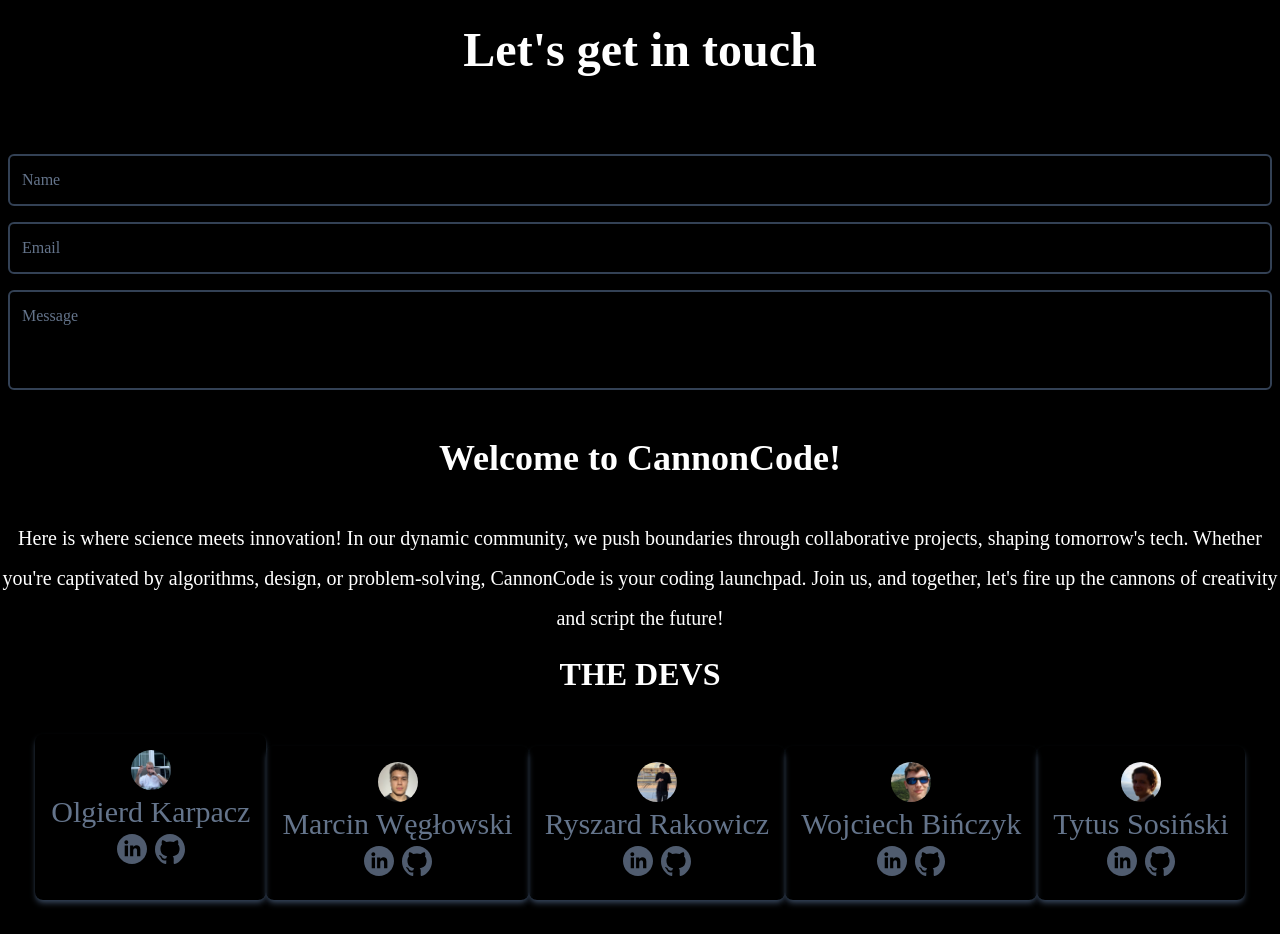
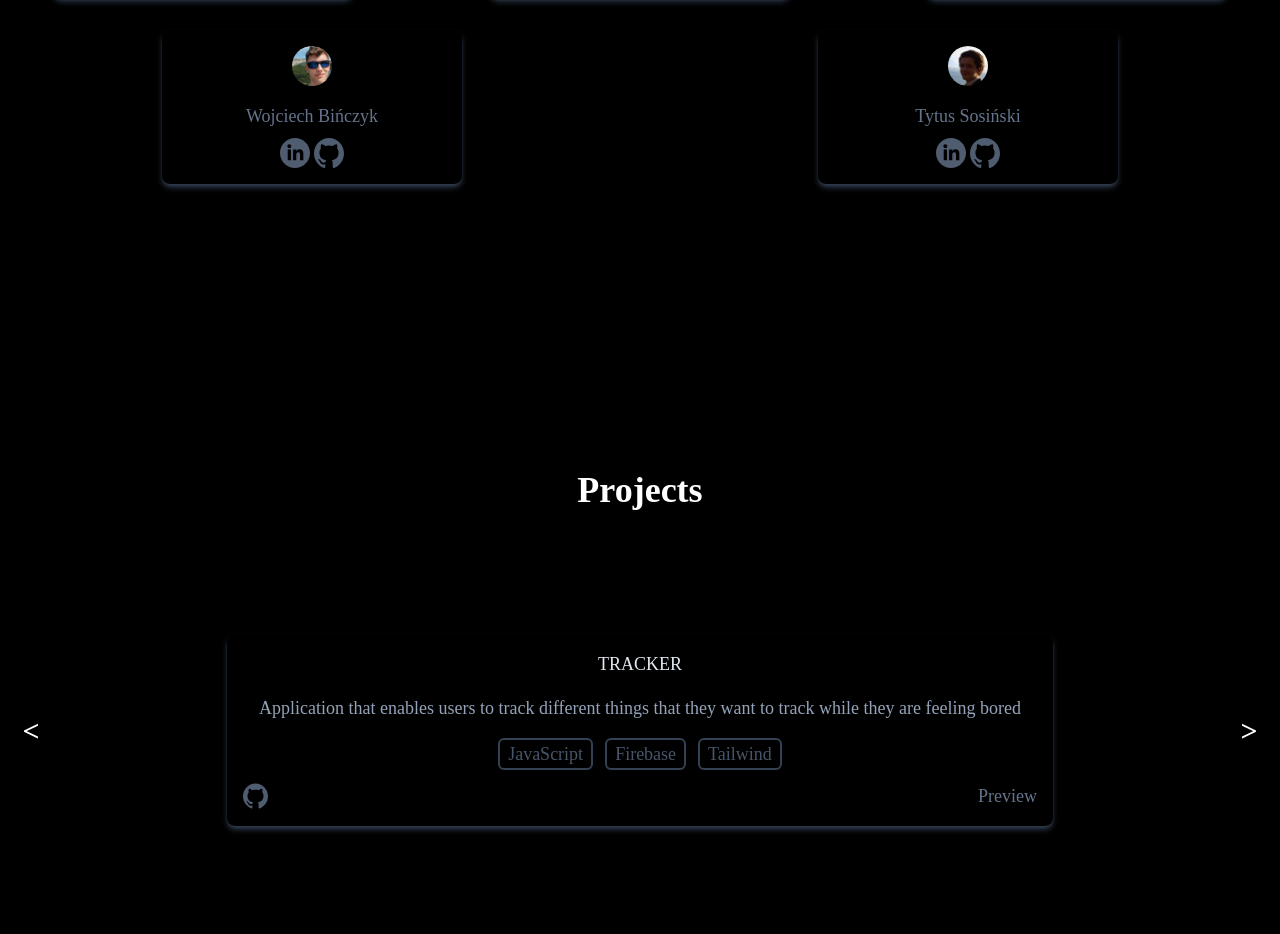
Before and after one commit to CannonCodeOrg/CannonCodeWeb, a React (Create React App) app: page / in a window 1280 px wide. Shown: the part 1558-2492 px from the top of the page. Built offline with nearby package versions, Linux system fonts and the light colour scheme; the HTML template or start-up script is replaced by a standard one.

Commit message:
about section & projects section

```diff
--- a/src/App.jsx
+++ b/src/App.jsx
@@ -9,9 +9,9 @@ function App() {
     <div className="w-full pb-[100px]">
       <Navbar />
       <Home />
+      <About />
       <Projects />
       <Contact />
-      <About />
     </div>
   );
 }
--- a/src/components/About.jsx
+++ b/src/components/About.jsx
@@ -3,9 +3,8 @@ import marcinimg from "../assets/images/marcin.jpg";
 import ryszardimg from "../assets/images/ryszard.jpg";
 import tytusimg from "../assets/images/tytus.jpg";
 import wojtekimg from "../assets/images/wojciech.jpg";
-import olgierdimg  from "../assets/images/olgierd.jpg";
-import linkedinlogo from "../assets/images/linkedinlogo.svg"
-import githublogo from "../assets/images/githubIcon.svg"
+import olgierdimg from "../assets/images/olgierd.jpg";
+import DevCard from "./DeveloperCard";
 
 
 const About = () => {
@@ -13,44 +12,45 @@ const About = () => {
   const developers = [
     {
       name: "Olgierd Karpacz",
-      linkedinLink:"https://www.linkedin.com/in/olgierd-karpacz/",
-      githubLink:"https://github.com/OKarpacz",
+      linkedInLink: "https://www.linkedin.com/in/olgierd-karpacz/",
+      githubLink: "https://github.com/OKarpacz",
       imageUrl: olgierdimg,
     },
     {
       name: "Marcin Węgłowski",
-      linkedinLink:"https://www.linkedin.com/in/marcin-w%C4%99g%C5%82owski/",
-      githubLink:"https://github.com/mweglowski",
+      linkedInLink: "https://www.linkedin.com/in/marcin-w%C4%99g%C5%82owski/",
+      githubLink: "https://github.com/mweglowski",
       imageUrl: marcinimg,
     },
     {
       name: "Ryszard Rakowicz",
-      linkedinLink:"https://www.linkedin.com/in/ryszard-rakowicz-a403112b5/",
-      githubLink:"https://github.com/",
+      linkedInLink: "https://www.linkedin.com/in/ryszard-rakowicz-a403112b5/",
+      githubLink: "https://github.com/",
       imageUrl: ryszardimg,
     },
     {
       name: "Wojciech Bińczyk",
-      linkedinLink:"https://www.linkedin.com/in/wojciech-binczyk/",
-      githubLink:"https://github.com/Rekar7",
+      linkedInLink: "https://www.linkedin.com/in/wojciech-binczyk/",
+      githubLink: "https://github.com/Rekar7",
       imageUrl: wojtekimg,
     },
     {
       name: "Tytus Sosiński",
-      linkedinLink:"https://www.linkedin.com/in/tytus-sosi%C5%84ski-2bb019204/",
-      githubLink:"https://github.com/",
+      linkedInLink: "https://www.linkedin.com/in/tytus-sosi%C5%84ski-2bb019204/",
+      githubLink: "https://github.com/",
       imageUrl: tytusimg,
     },
   ];
 
   return (
-    <div className="min-h-screen flex justify-center items-center">
+    <div className="min-h-screen flex justify-center items-center mt-[20vh]">
       <div className="text-4xl text-center">
-        <div className="h-[15vh] flex justify-center items-center font-bold">
+        <div className="flex justify-center items-center font-bold">
           <p>Welcome to CannonCode!</p>
         </div>
-        <div className=" h-[100vh] flex flex-col items-center" style={{fontSize:'20px'}}>
-          <p>
+
+        <div className="flex flex-col items-center" style={{ fontSize: '20px' }}>
+          <p className="p-[2em] text-justify">
             Here is where science meets innovation! In our dynamic community, we
             push boundaries through collaborative projects, shaping tomorrow's
             tech. Whether you're captivated by algorithms, design, or
@@ -58,19 +58,19 @@ const About = () => {
             together, let's fire up the cannons of creativity and script the
             future!
           </p>
-          <div className="h-[10vh] w-full mt-4 flex flex-col items-center font-bold" style={{fontSize:'32px'}}>
+          <div className="p-8 w-full mt-[10vh] flex flex-col items-center font-bold" style={{ fontSize: '32px' }}>
             <p>THE DEVS</p>
           </div>
-            <div className="flex flex-wrap justify-center space-y-3">
+
+          <div className="flex flex-wrap justify-center  gap-8">
             {developers.map((developer, index) => (
               <DevCard
                 key={index}
                 name={developer.name}
                 imageUrl={developer.imageUrl}
-                  linkedinLink={developer.linkedinLink}
+                linkedInLink={developer.linkedInLink}
                 githubLink={developer.githubLink}
               />
-
             ))}
           </div>
         </div>
@@ -79,33 +79,4 @@ const About = () => {
   );
 };
 
-
-const DevCard = ({ name, imageUrl, linkedinLink, githubLink}) => {
-  return (
-    <div className="text-lg text-center shadow-md shadow-slate-700 hover:shadow-slate-500 w-fit mx-auto flex flex-col rounded-lg p-4 text-slate-500 duration-300">
-      {/* Developer's profile image */}
-      {imageUrl && (
-        <img src={imageUrl} alt={`${name}'s profile`} className="rounded-full h-[40px] mb-2 mx-auto" />
-      )}
-
-      {/* Whitecard Content-Text*/}
-      <p className="mb-2" style={{fontSize:'30px'}}>{name}</p>
-
-      {/*LinkedIn logo*/}
-      <div className="flex items-center justify-center ">
-      {linkedinlogo && (
-        <a href={linkedinLink} target="_blank">
-          <img src={linkedinlogo} alt = "LinkedIn" className="h-[30px] mb-2 mr-2 opacity-80 hover:opacity-100 cursor-pointer duration-300" />
-        </a>
-      )}
-      {/*Github logo*/}
-      {githublogo && (
-          <a href={githubLink} target="_blank">
-            <img src={githublogo} alt="Github DevCard" className="h-[30px] mb-2 opacity-80 hover:opacity-100 cursor-pointer duration-300" />
-          </a>
-        )}
-     </div>
-    </div>
-  );
-};
 export default About;
--- /dev/null
+++ b/src/components/DeveloperCard.jsx
@@ -0,0 +1,33 @@
+import linkedInLogo from "../assets/images/linkedInLogo.svg"
+import githublogo from "../assets/images/githubIcon.svg"
+
+const DevCard = ({ name, imageUrl, linkedInLink, githubLink }) => {
+  return (
+    <div className="text-lg text-center shadow-md shadow-slate-700 hover:shadow-slate-500 mx-auto flex flex-col rounded-lg p-4 text-slate-500 duration-300 min-w-[300px] gap-2">
+      {/* DEVELOPER PROFILE IMG */}
+      {imageUrl && (
+        <img src={imageUrl} alt={`${name}'s profile`} className="rounded-full h-[40px] mb-2 mx-auto" />
+      )}
+
+      {/* NAME */}
+      <p>{name}</p>
+
+      {/* PROFILE LINKS */}
+      <div className="flex justify-center gap-1">
+        {linkedInLogo && (
+          <a href={linkedInLink} target="_blank">
+            <img src={linkedInLogo} alt="LinkedIn" className="profile-logo-link" />
+          </a>
+        )}
+
+        {githublogo && (
+          <a href={githubLink} target="_blank">
+            <img src={githublogo} alt="Github DevCard" className="profile-logo-link" />
+          </a>
+        )}
+      </div>
+    </div>
+  );
+};
+
+export default DevCard;
--- a/src/components/Projects.jsx
+++ b/src/components/Projects.jsx
@@ -25,7 +25,7 @@ const Projects = () => {
 
   return (
     <div className="min-h-[80vh]">
-      <div className="font-bold text-4xl py-[3em] text-center">Projects</div>
+      <div className="font-bold text-4xl py-[3em] text-center mt-[20vh]">Projects</div>
 
       <div className="w-full relative overflow-hidden">
         <div className="slider-wrapper flex" style={getSliderStyle()}>
--- a/src/index.css
+++ b/src/index.css
@@ -58,5 +58,9 @@ body {
 }
 
 .glow-text {
-  animation: glow 2.0s infinite;
+  animation: glow 2s infinite;
 }
+
+.profile-logo-link {
+  @apply h-[30px] opacity-80 hover:opacity-100 cursor-pointer duration-300;
+}
```
Lines whose indentation alone changed are shown as unchanged.
